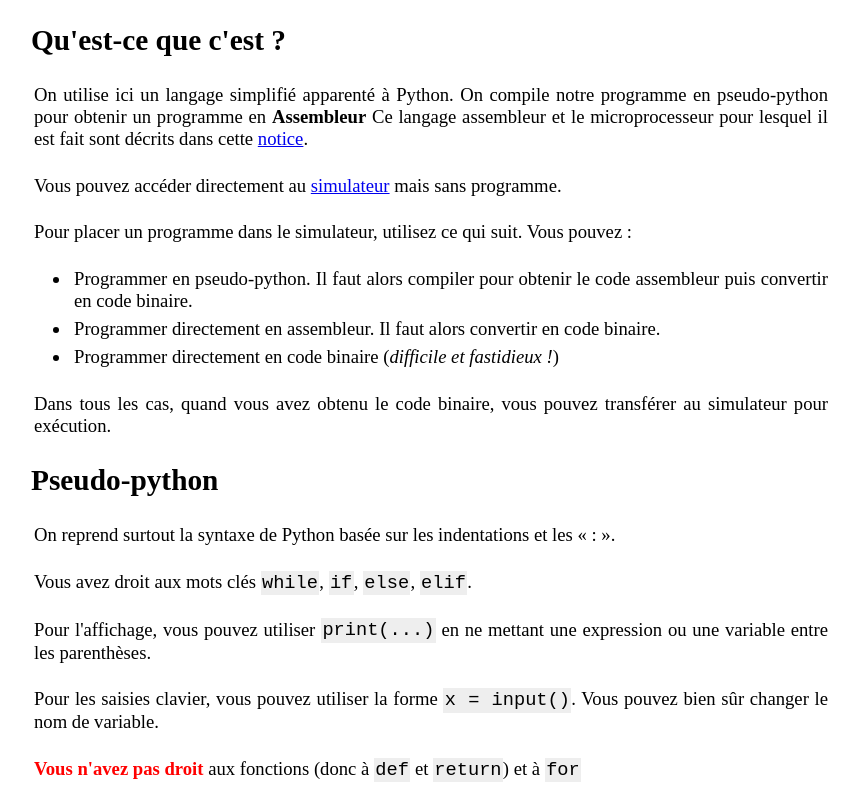
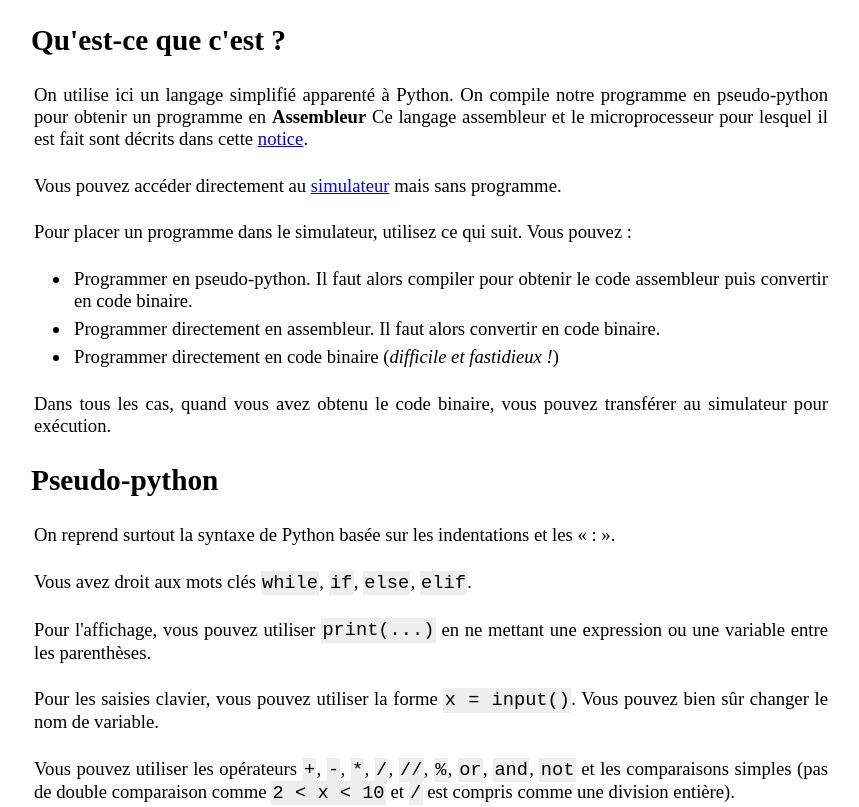
Before and after one commit to gromax/uPSimulator.js, a website: page dist/index.html in a window 1280 px wide. Shown: the part 124-931 px from the top of the page, without its empty margins (209-1068 px from the left). Drawn offline with Linux system fonts and the light colour scheme.

Commit message:
ajout d'une explication quant aux opérateurs

```diff
--- a/dist/index.html
+++ b/dist/index.html
@@ -26,6 +26,7 @@
     <p>Vous avez droit aux mots clés <span class="code">while</span>, <span class="code">if</span>, <span class="code">else</span>, <span class="code">elif</span>.</p>
     <p>Pour l'affichage, vous pouvez utiliser <span class="code">print(...)</span> en ne mettant une expression ou une variable entre les parenthèses.</p>
     <p>Pour les saisies clavier, vous pouvez utiliser la forme <span class="code">x = input()</span>. Vous pouvez bien sûr changer le nom de variable.</p>
+    <p>Vous pouvez utiliser les opérateurs <span class="code">+</span>, <span class="code">-</span>, <span class="code">*</span>, <span class="code">/</span>, <span class="code">//</span>, <span class="code">%</span>, <span class="code">or</span>, <span class="code">and</span>, <span class="code">not</span> et les comparaisons simples (pas de double comparaison comme <span class="code">2 < x < 10</span> et <span class="code">/</span> est compris comme une division entière).</p>
     <p><b class="attention">Vous n'avez pas droit</b> aux fonctions (donc à <span class="code">def</span> et <span class="code">return</span>) et à <span class="code">for</span></p>
     <p>Enfin, les variables ne peuvent contenir que des <b>entiers 16 bits</b>.</p>
     <ul>
```
